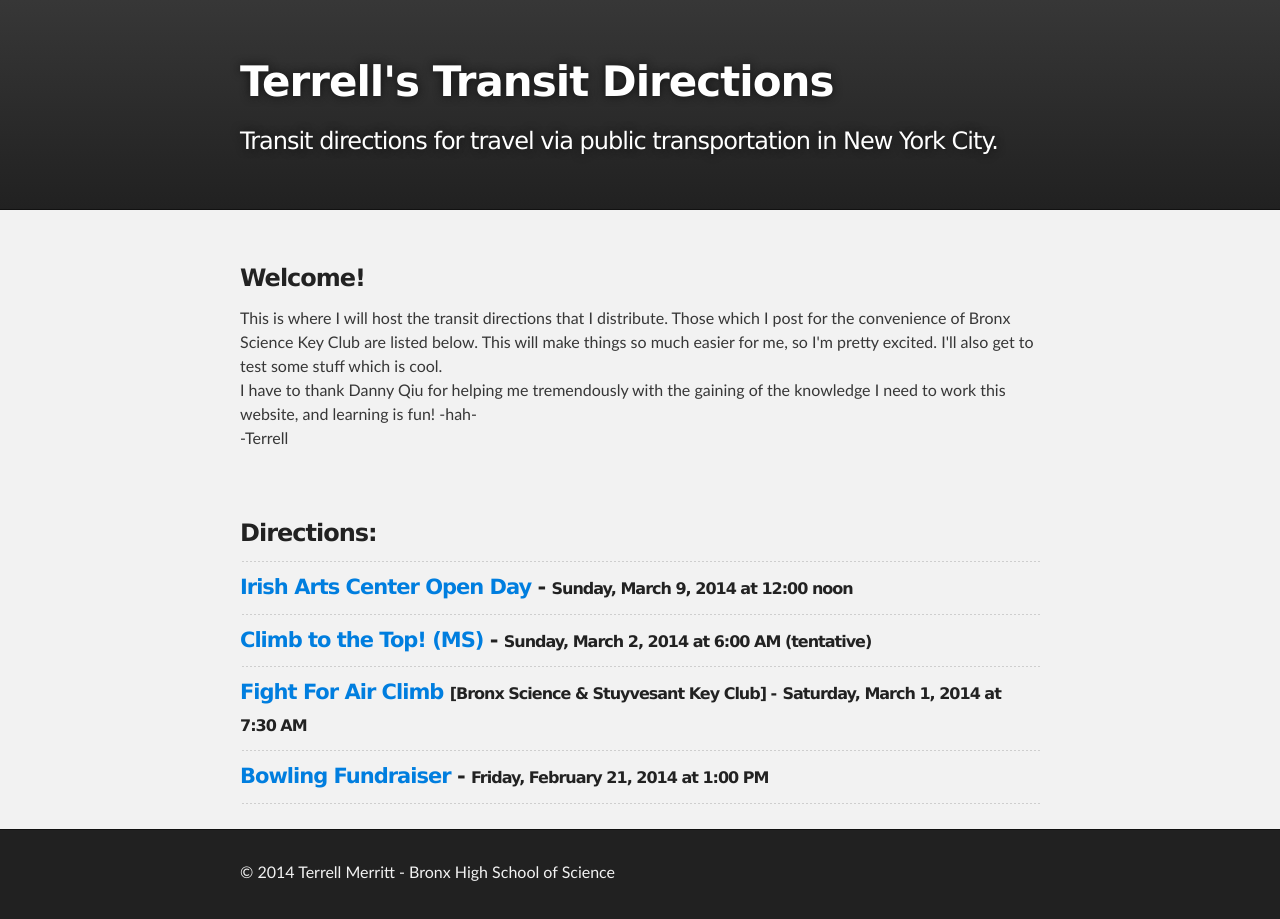
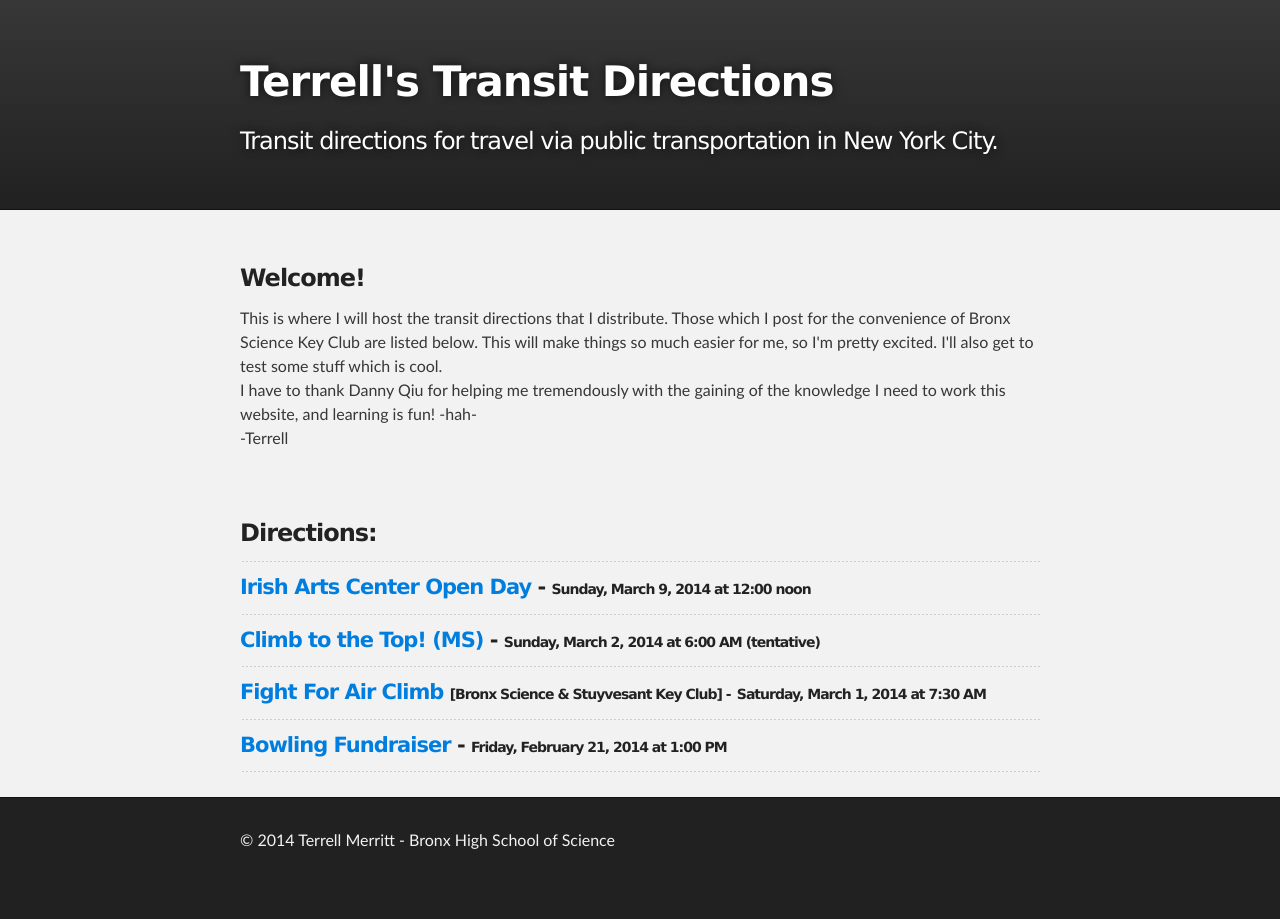
Before and after one commit to terrellthemtaguy/terrellthemtaguy.github.io, a Jekyll site: the page built from index.html, in a window 1280 px wide. Built offline with Jekyll 4.4.1, drawn with Linux system fonts in a browser that asks for light colours.

Commit message:
Update index.html

```diff
--- a/index.html
+++ b/index.html
@@ -25,7 +25,7 @@
    <h3>Directions:</h3>
    <hr align="LEFT">
   {% for direction in site.posts %}
-    <h4><a href="{{ direction.url }}">{{ direction.title }}</a> {% if direction.entity %}<span style="font-size: 16px;">[{{ direction.entity }}] -</span> {% else %}- {% endif %} <span style="font-size: 16px;">{{ direction.time }}</span></h4>
+    <h4><a href="{{ direction.url }}">{{ direction.title }}</a> {% if direction.entity %}<span style="font-size: 14px;">[{{ direction.entity }}] -</span> {% else %}- {% endif %} <span style="font-size: 14px;">{{ direction.time }}</span></h4>
     <hr align="LEFT">
   {% endfor %}
   </section>
```
